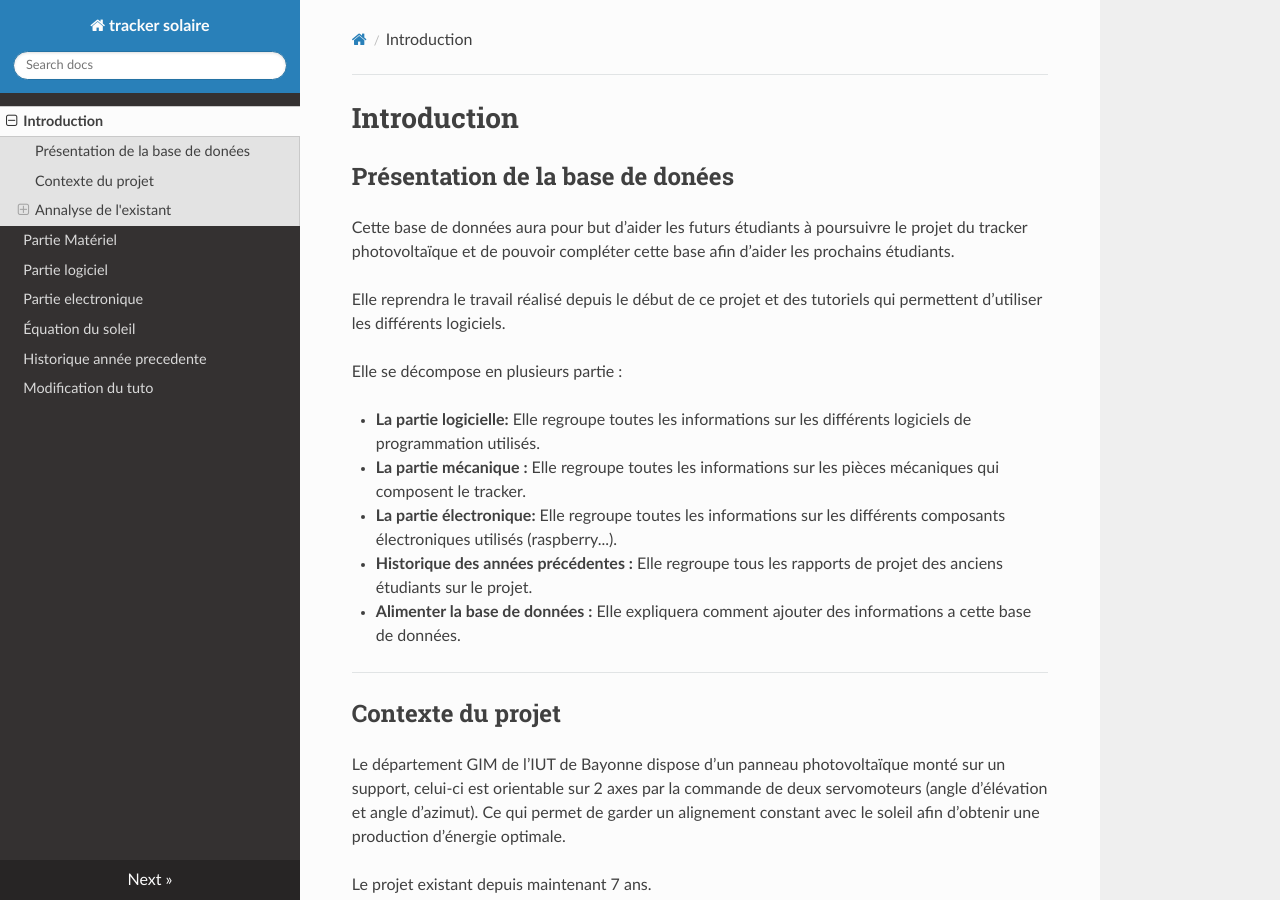
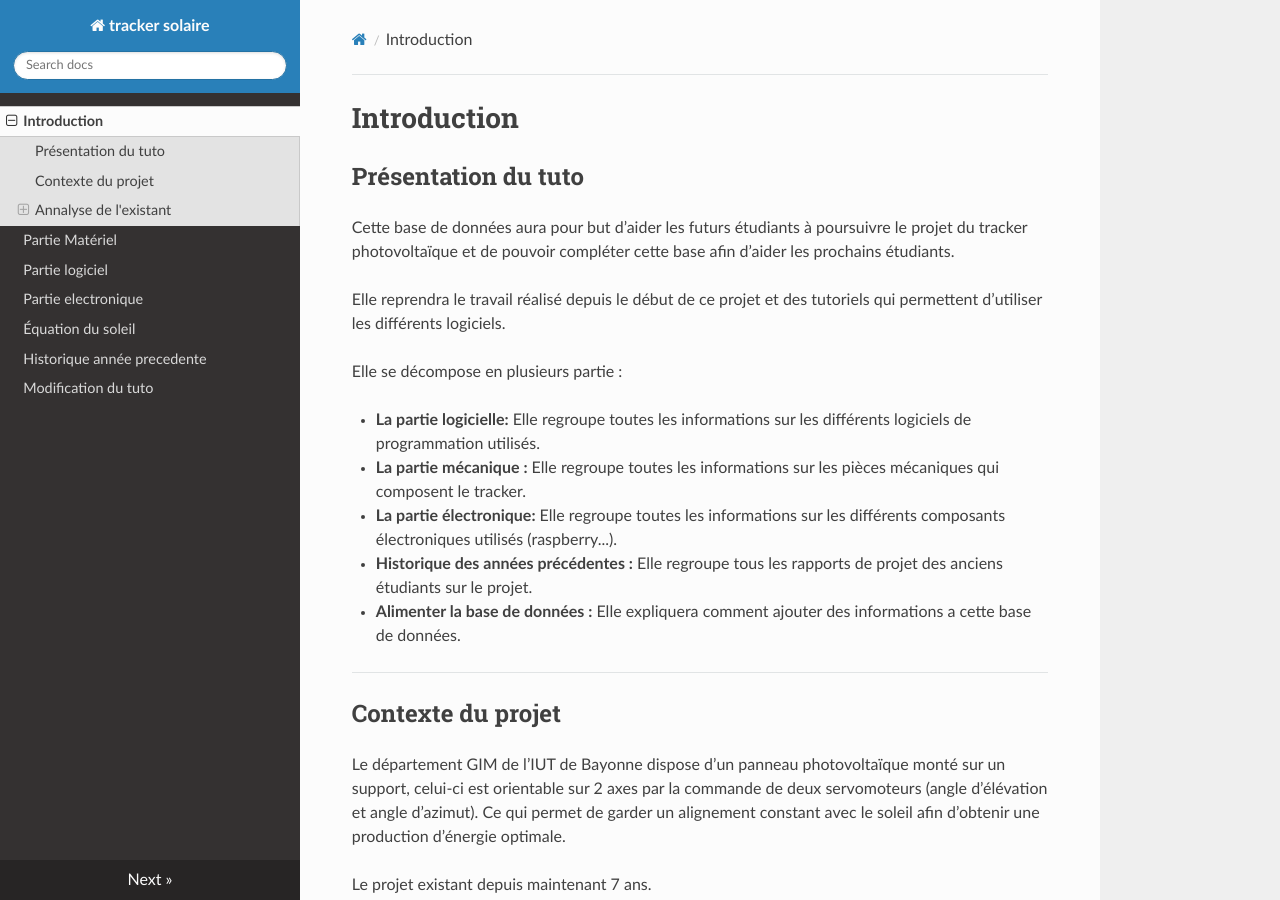
Before and after one commit to pt-tracker-gim/trackeurSolaire, an MkDocs documentation site: the page built from docs/Présentation.md, in a window 1280 px wide and 900 px high. Built offline with MkDocs 1.6.1, drawn with Linux system fonts in a browser that asks for light colours; nearby versions of some CDN libraries; old or Windows-style settings are respelled for this version of MkDocs.

Commit message:
Update Présentation.md

```diff
--- a/docs/Présentation.md
+++ b/docs/Présentation.md
@@ -1,6 +1,6 @@
 # Introduction
 
-## Présentation de la base de donées
+## Présentation du tuto
 
 
 Cette base de données aura pour but d’aider les futurs étudiants à poursuivre le projet du tracker photovoltaïque et de pouvoir compléter cette base afin d’aider les prochains étudiants.
```
